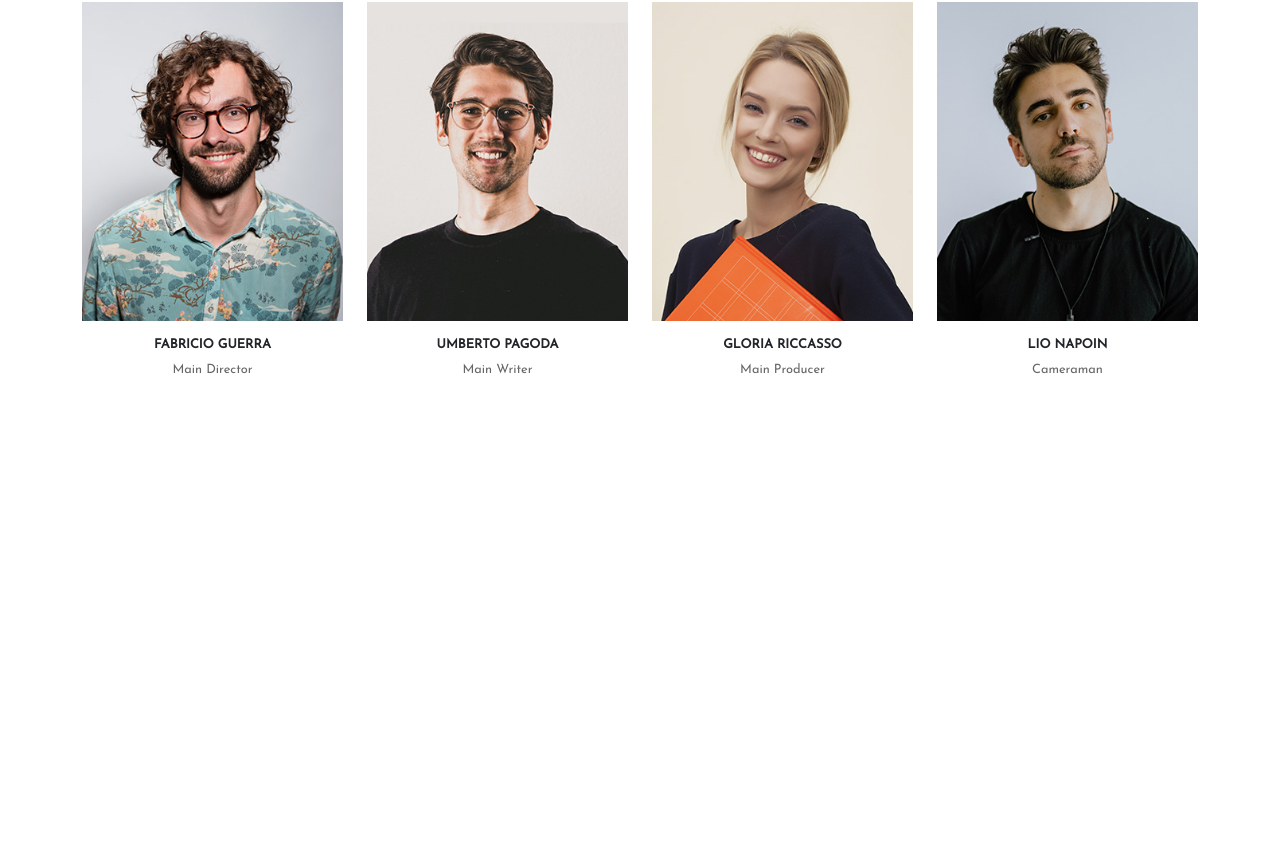
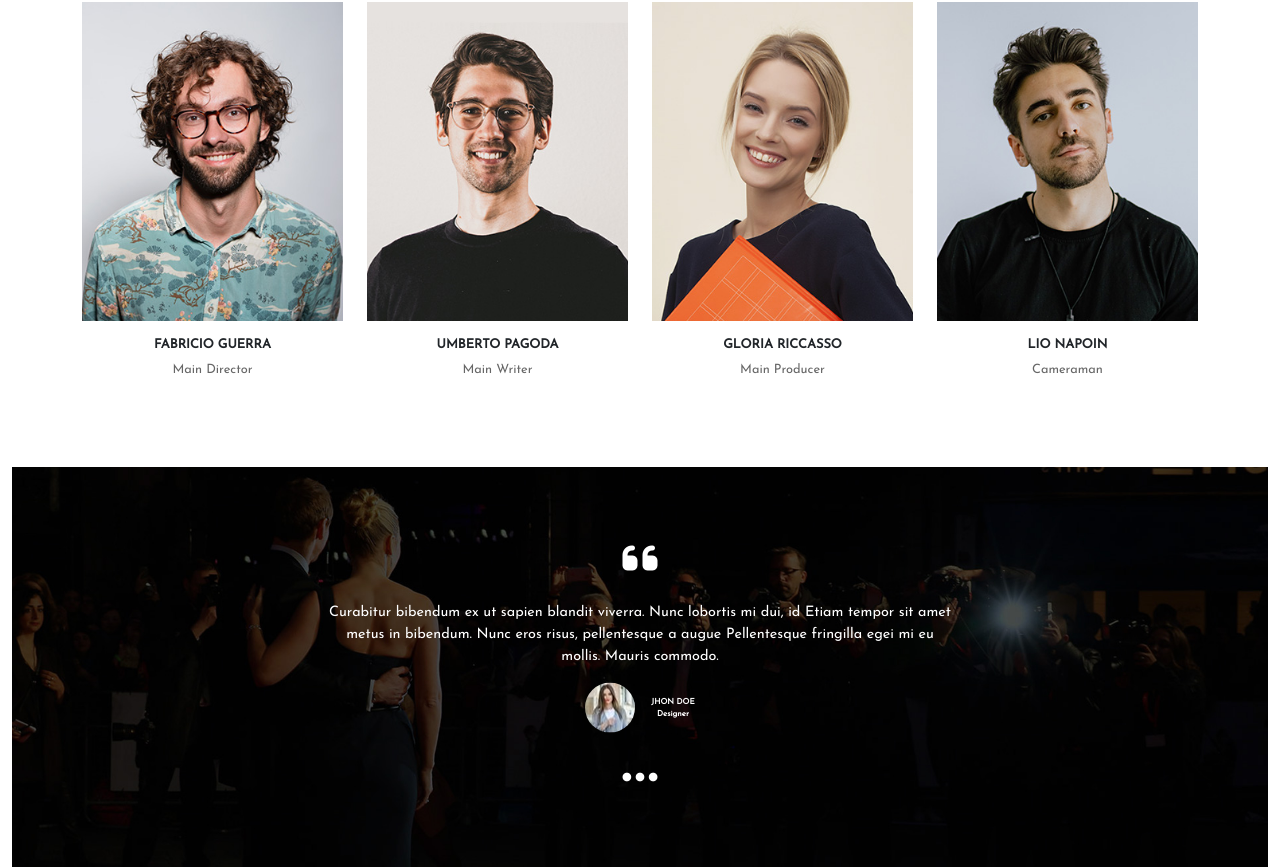
Before and after one commit to Andrea030105/proj-html-vuejs, a Vue app: page / in a window 1280 px wide. Shown: the part 2808-3675 px from the top of the page. Before the commit the page ends 3275 px from the top, so only its background shows below. Built offline with nearby package versions, Linux system fonts and the light colour scheme.

Commit message:
JhonDoe-section-done

```diff
--- a/src/components/AppContent.vue
+++ b/src/components/AppContent.vue
@@ -1,5 +1,6 @@
 <script>
 import AboutUs from './content/AboutUs.vue';
+import JhonDoe from './content/JhonDoe.vue';
 import Jumbotron from './content/Jumbotron.vue';
 import Pelicula from './content/Pelicula.vue';
 import Stats from './content/Stats.vue';
@@ -15,6 +16,7 @@ export default {
         YourWatchList,
         Stats,
         Team,
+        JhonDoe,
     }
 }
 </script>
@@ -25,5 +27,6 @@ export default {
     <YourWatchList />
     <Stats />
     <Team />
+    <JhonDoe />
 </template>
 <style lang="scss" scoped></style>
--- /dev/null
+++ b/src/components/content/JhonDoe.vue
@@ -0,0 +1,95 @@
+<script>
+export default {
+
+}
+</script>
+<template>
+    <section>
+        <div class="container-fluid">
+            <div class="row">
+                <div class="col">
+                    <div class="img-container">
+                        <img src="../../assets/Parallax-02.jpg" alt="Parallax-02">
+                        <div class="text">
+                            <div>
+                                <i class="fa-solid fa-quote-left"></i>
+                                <p>
+                                    Curabitur bibendum ex ut sapien blandit viverra. Nunc lobortis mi dui, id Etiam
+                                    tempor sit amet metus in bibendum. Nunc eros risus, pellentesque a augue
+                                    Pellentesque fringilla egei mi eu mollis. Mauris commodo.
+                                </p>
+                                <div class="profile-container">
+                                    <img src="../../assets/01.jpg" alt="Jhon Doe">
+                                    <div class="profile-text">
+                                        <p class="text-uppercase">
+                                            Jhon Doe
+                                        </p>
+                                        <p>
+                                            Designer
+                                        </p>
+                                    </div>
+                                </div>
+                                <i class="fa-solid fa-ellipsis"></i>
+                            </div>
+                        </div>
+                    </div>
+                </div>
+            </div>
+        </div>
+    </section>
+</template>
+<style lang="scss" scoped>
+@use '../../style/patrial/variables' as *;
+@use '../../style/patrial/mixin' as *;
+
+.img-container {
+    width: 100%;
+    height: 400px;
+    position: relative;
+    text-align: center;
+    color: $whiteCl;
+
+    img {
+        width: 100%;
+        height: 100%;
+        object-fit: cover;
+    }
+
+    .text {
+        position: absolute;
+        top: 50%;
+        left: 50%;
+        transform: translate(-50%, -50%);
+
+        i {
+            margin: 1.5rem 0;
+            font-size: 2.5rem;
+        }
+
+        p {
+            font-size: .9rem
+        }
+
+        .profile-container {
+            @include fullFlexCenter;
+
+            img {
+                border-radius: 50%;
+                width: 50px;
+                height: 50px;
+            }
+
+            .profile-text {
+                flex-direction: column;
+                margin-left: 1rem;
+
+                p {
+                    margin: 0;
+                    font-size: .5rem;
+                    font-weight: bold;
+                }
+            }
+        }
+    }
+}
+</style>
--- a/src/components/content/Stats.vue
+++ b/src/components/content/Stats.vue
@@ -69,7 +69,8 @@ export default {
         width: 100%;
         position: absolute;
         top: 50%;
-        left: 0;
+        left: 50%;
+        transform: translate(-50%, -50%);
         @include fullFlexCenter;
         text-align: center;
         color: $whiteCl;
```
